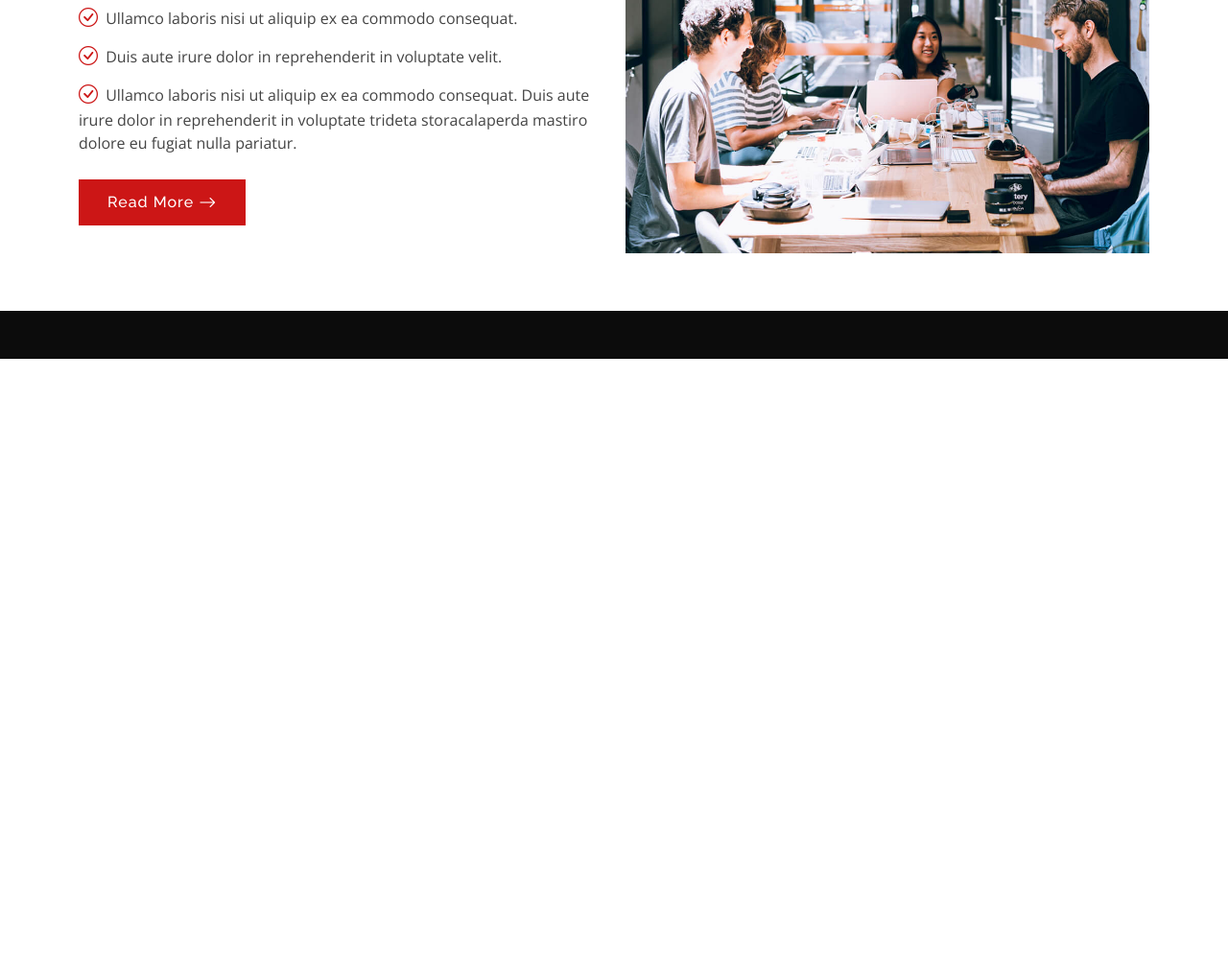
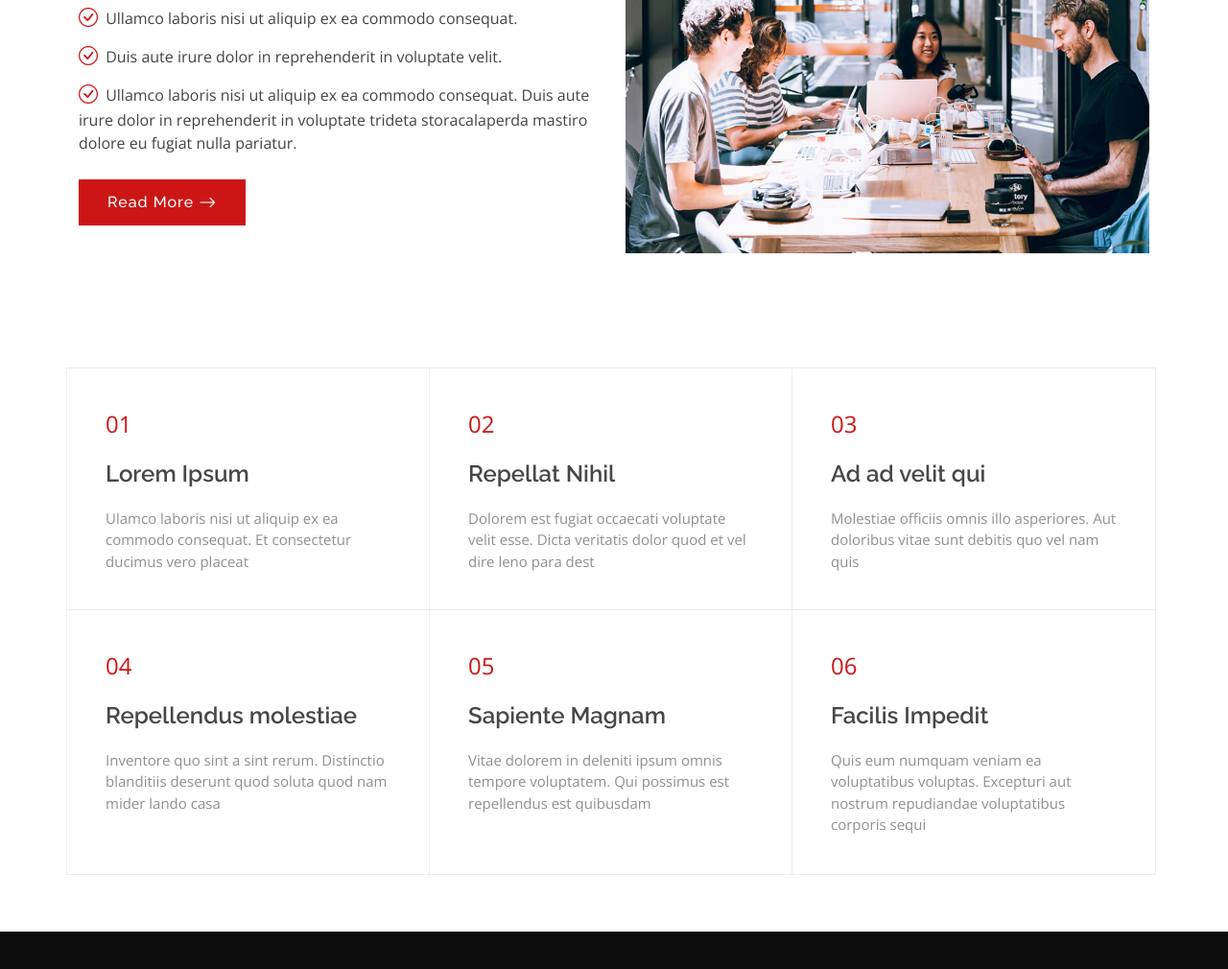
Before and after one commit to Beza-16/TBBBS, a plain HTML site: page index.html in a window 1280 px wide. Shown: the part 1178-2188 px from the top of the page at 96% size. Before the commit the page ends 1552 px from the top, so only its background shows below. Drawn offline with nearby package versions, Linux system fonts and the light colour scheme.

Commit message:
commit saron's push

```diff
--- a/index.html
+++ b/index.html
@@ -191,6 +191,53 @@
 
 
     <!-- Cards Section -->
+    <section id="cards" class="cards section">
+
+      <div class="container">
+
+        <div class="row no-gutters">
+
+          <div class="col-lg-4 col-md-6 card" data-aos="fade-up" data-aos-delay="100">
+            <span>01</span>
+            <h4>Lorem Ipsum</h4>
+            <p>Ulamco laboris nisi ut aliquip ex ea commodo consequat. Et consectetur ducimus vero placeat</p>
+          </div><!-- End Card Item -->
+
+          <div class="col-lg-4 col-md-6 card" data-aos="fade-up" data-aos-delay="200">
+            <span>02</span>
+            <h4>Repellat Nihil</h4>
+            <p>Dolorem est fugiat occaecati voluptate velit esse. Dicta veritatis dolor quod et vel dire leno para dest</p>
+          </div><!-- End Card Item -->
+
+          <div class="col-lg-4 col-md-6 card" data-aos="fade-up" data-aos-delay="300">
+            <span>03</span>
+            <h4> Ad ad velit qui</h4>
+            <p>Molestiae officiis omnis illo asperiores. Aut doloribus vitae sunt debitis quo vel nam quis</p>
+          </div><!-- End Card Item -->
+
+          <div class="col-lg-4 col-md-6 card" data-aos="fade-up" data-aos-delay="400">
+            <span>04</span>
+            <h4>Repellendus molestiae</h4>
+            <p>Inventore quo sint a sint rerum. Distinctio blanditiis deserunt quod soluta quod nam mider lando casa</p>
+          </div><!-- End Card Item -->
+
+          <div class="col-lg-4 col-md-6 card" data-aos="fade-up" data-aos-delay="400">
+            <span>05</span>
+            <h4>Sapiente Magnam</h4>
+            <p>Vitae dolorem in deleniti ipsum omnis tempore voluptatem. Qui possimus est repellendus est quibusdam</p>
+          </div><!-- End Card Item -->
+
+          <div class="col-lg-4 col-md-6 card" data-aos="fade-up" data-aos-delay="600">
+            <span>06</span>
+            <h4>Facilis Impedit</h4>
+            <p>Quis eum numquam veniam ea voluptatibus voluptas. Excepturi aut nostrum repudiandae voluptatibus corporis sequi</p>
+          </div><!-- End Card Item -->
+
+        </div>
+
+      </div>
+
+    </section>
     <!-- /Cards Section -->
 
     <!-- Clients Section -->
```
